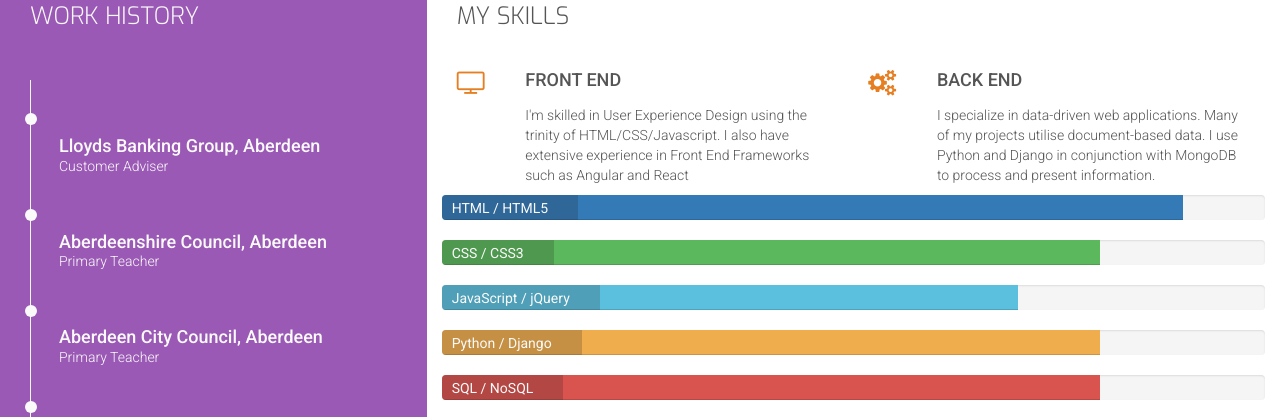
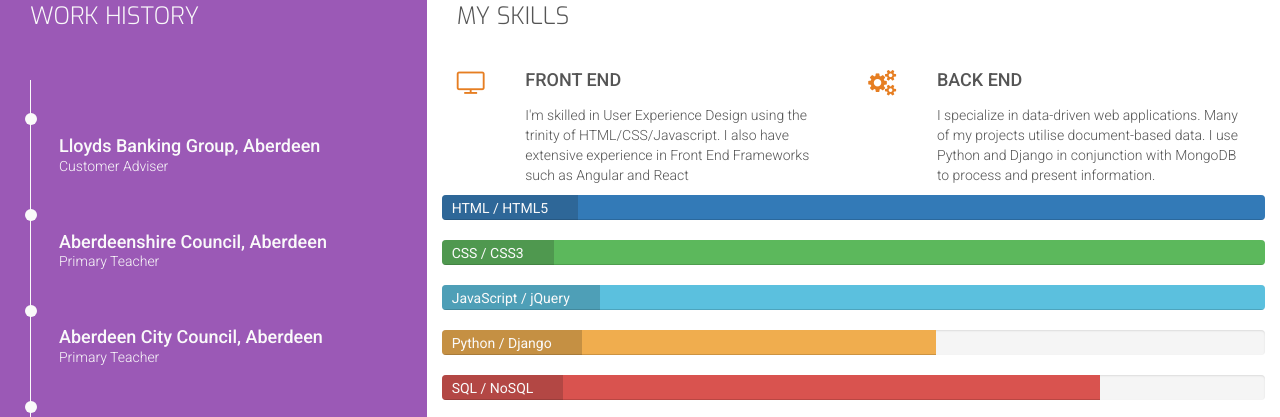
Before and after one commit to pmadden90/personal-cv, a plain HTML site: page resume.html in a window 1280 px wide. Shown: the part 383-800 px from the top of the page. Drawn offline with nearby package versions, Linux system fonts and the light colour scheme.

Commit message:
Fixed progress bars on resume.html

```diff
--- a/resume.html
+++ b/resume.html
@@ -127,25 +127,25 @@
                 </div>
                 <div class="row">
                     <div class="progress">
-                        <div class="progress-bar" role="progressbar" aria-valuenow="100" aria-valuemin="0" aria-valuemax="100" style="width:90%">
+                        <div class="progress-bar" role="progressbar" aria-valuenow="100" aria-valuemin="0" aria-valuemax="100" style="width:100%">
                             <span class="sr-only"> 100% complete</span>
                         </div>
                         <span class="progress-type">HTML / HTML5</span>
                     </div>
                     <div class="progress">
-                        <div class="progress-bar progress-bar-success" role="progressbar" aria-valuenow="100" aria-valuemin="0" aria-valuemax="100" style="width:80%">
+                        <div class="progress-bar progress-bar-success" role="progressbar" aria-valuenow="100" aria-valuemin="0" aria-valuemax="100" style="width:100%">
                             <span class="sr-only"> 100% complete</span>
                         </div>
                         <span class="progress-type">CSS / CSS3</span>
                     </div>
                     <div class="progress">
-                        <div class="progress-bar progress-bar-info" role="progressbar" aria-valuenow="100" aria-valuemin="0" aria-valuemax="100" style="width:70%">
+                        <div class="progress-bar progress-bar-info" role="progressbar" aria-valuenow="100" aria-valuemin="0" aria-valuemax="100" style="width:100%">
                             <span class="sr-only"> 100% complete</span>
                         </div>
                         <span class="progress-type">JavaScript / jQuery</span>
                     </div>
                     <div class="progress">
-                        <div class="progress-bar progress-bar-warning" role="progressbar" aria-valuenow="60" aria-valuemin="0" aria-valuemax="100" style="width:80%">
+                        <div class="progress-bar progress-bar-warning" role="progressbar" aria-valuenow="60" aria-valuemin="0" aria-valuemax="100" style="width:60%">
                             <span class="sr-only"> 60% complete</span>
                         </div>
                         <span class="progress-type">Python / Django</span>
```
